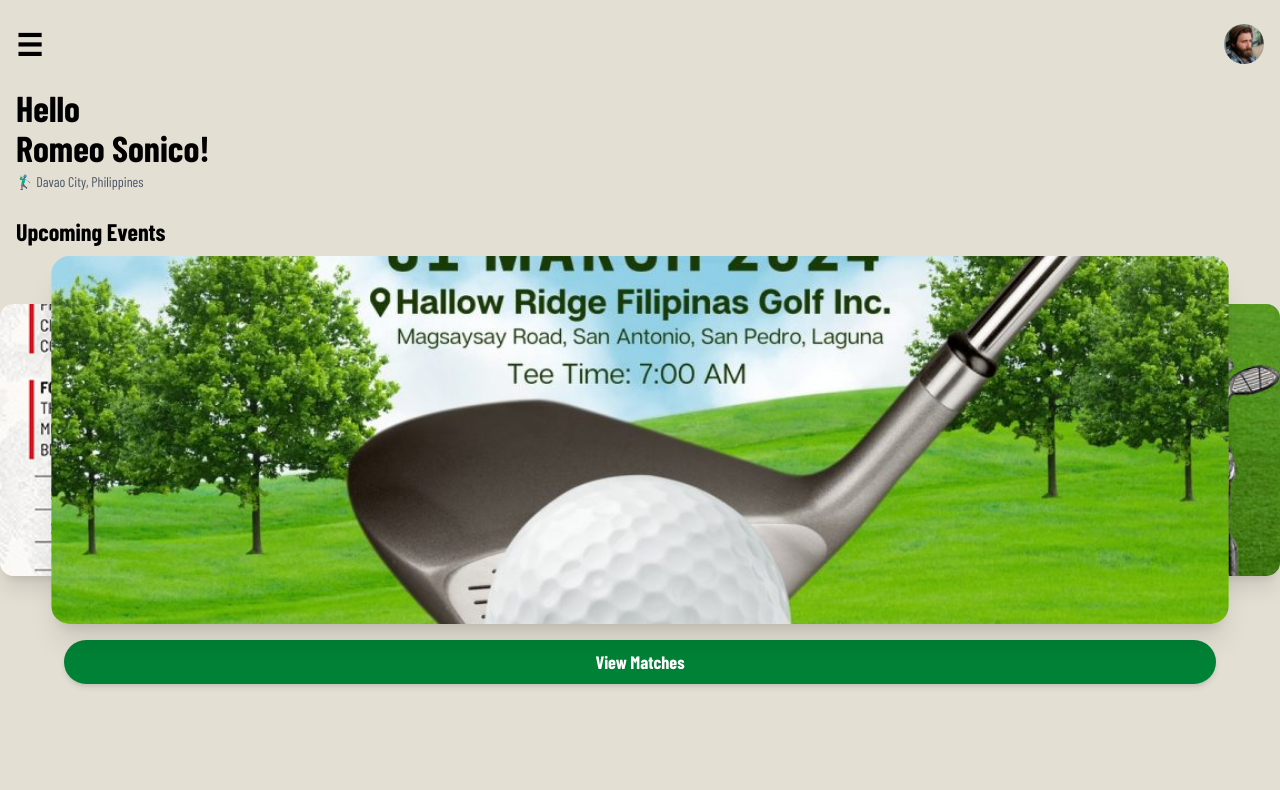
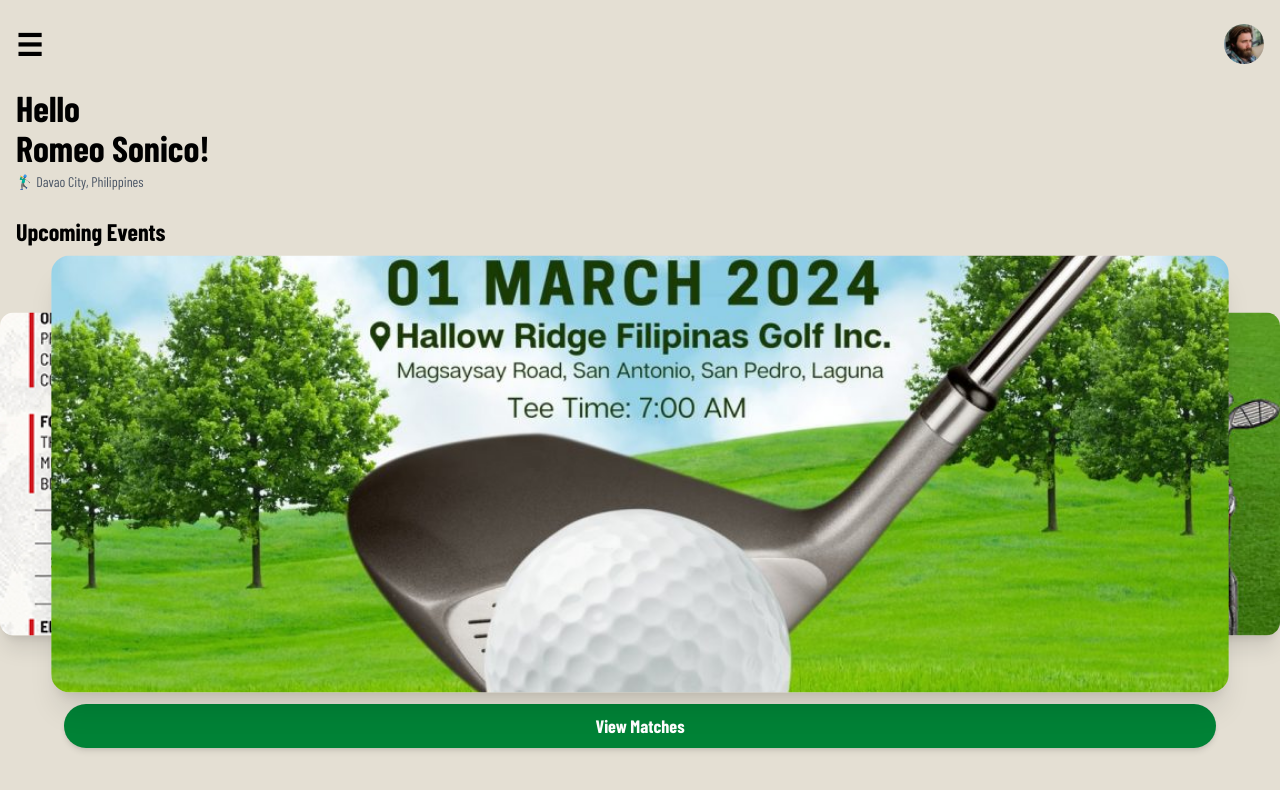
Before and after one commit to dharyl47/sonic-golf, a Next.js app: page / in a window 1280 px wide. Shown: the top 790 px of the page. Built offline with nearby package versions, Linux system fonts and the light colour scheme; sample sign-in values are in the browser's storage.

Commit message:
UIX UPDATES

```diff
--- a/src/components/Carousel.tsx
+++ b/src/components/Carousel.tsx
@@ -55,7 +55,7 @@
       </h2>
 
       <div
-        className="relative w-full h-[320px] mt-8 mb-10"
+        className="relative w-full h-[380px] mt-9 mb-10"
         onTouchStart={handleTouchStart}
         onTouchMove={handleTouchMove}
         onTouchEnd={handleTouchEnd}
@@ -103,7 +103,7 @@
                 src={src}
                 alt={`Banner ${idx}`}
                 width={800}
-                height={600}
+                height={700}
                 className="rounded-2xl object-cover w-full h-full shadow-xl"
               />
             </Link>
```
